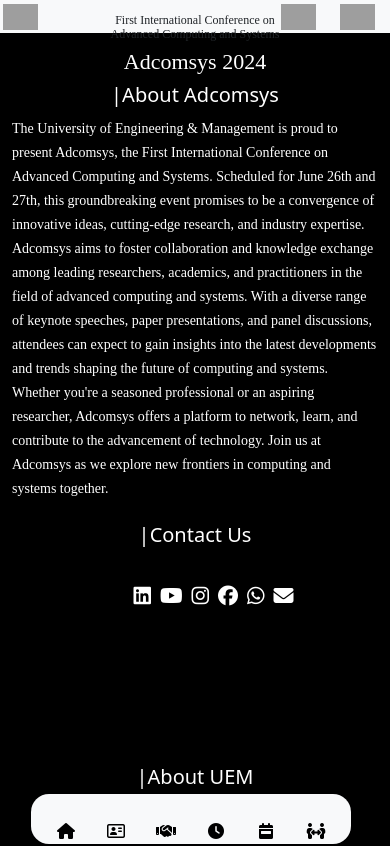
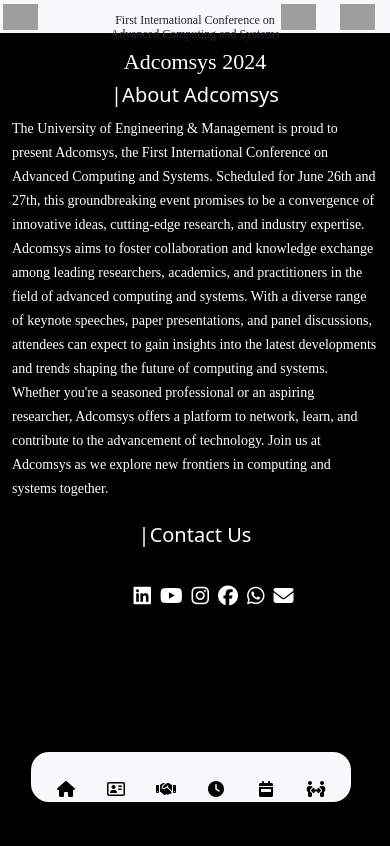
Before and after one commit to rudrasantadip/adcomsys, an Angular app: page /home in a window 390 px wide. Shown: the top 846 px of the page. Built offline with nearby package versions, Linux system fonts and the light colour scheme; grey boxes are pictures that could not be loaded; a web font is replaced by a local one.

Commit message:
subscribe

```diff
--- a/src/app/components/navigation/navigation.component.css
+++ b/src/app/components/navigation/navigation.component.css
@@ -104,6 +104,7 @@
 @media only screen and (max-width: 1000px) {
     .navbar{
         height: 55px;
+        bottom: 5%;
     }
     .navbar ul {
         width: 100%;
@@ -113,10 +114,13 @@
     .navbar ul li {
         width: 60px;
         height: 60px;
+
     }
 
     .navbar ul li a .icon {
         font-size: 1.2em;
+        /* border: 2px solid red; */
+        align-items: center;
     }
 
     .navbar ul li a .txt {
```
